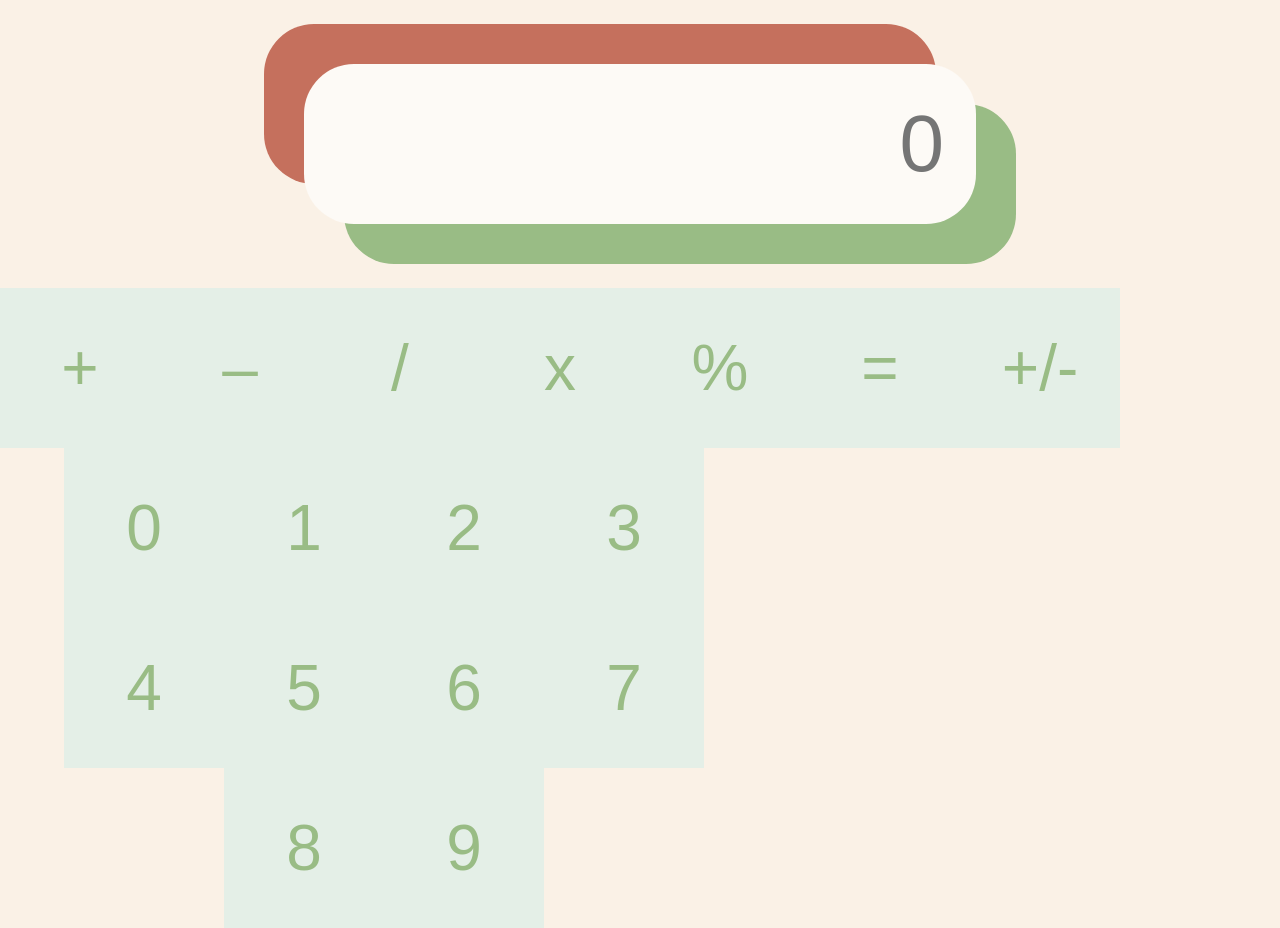
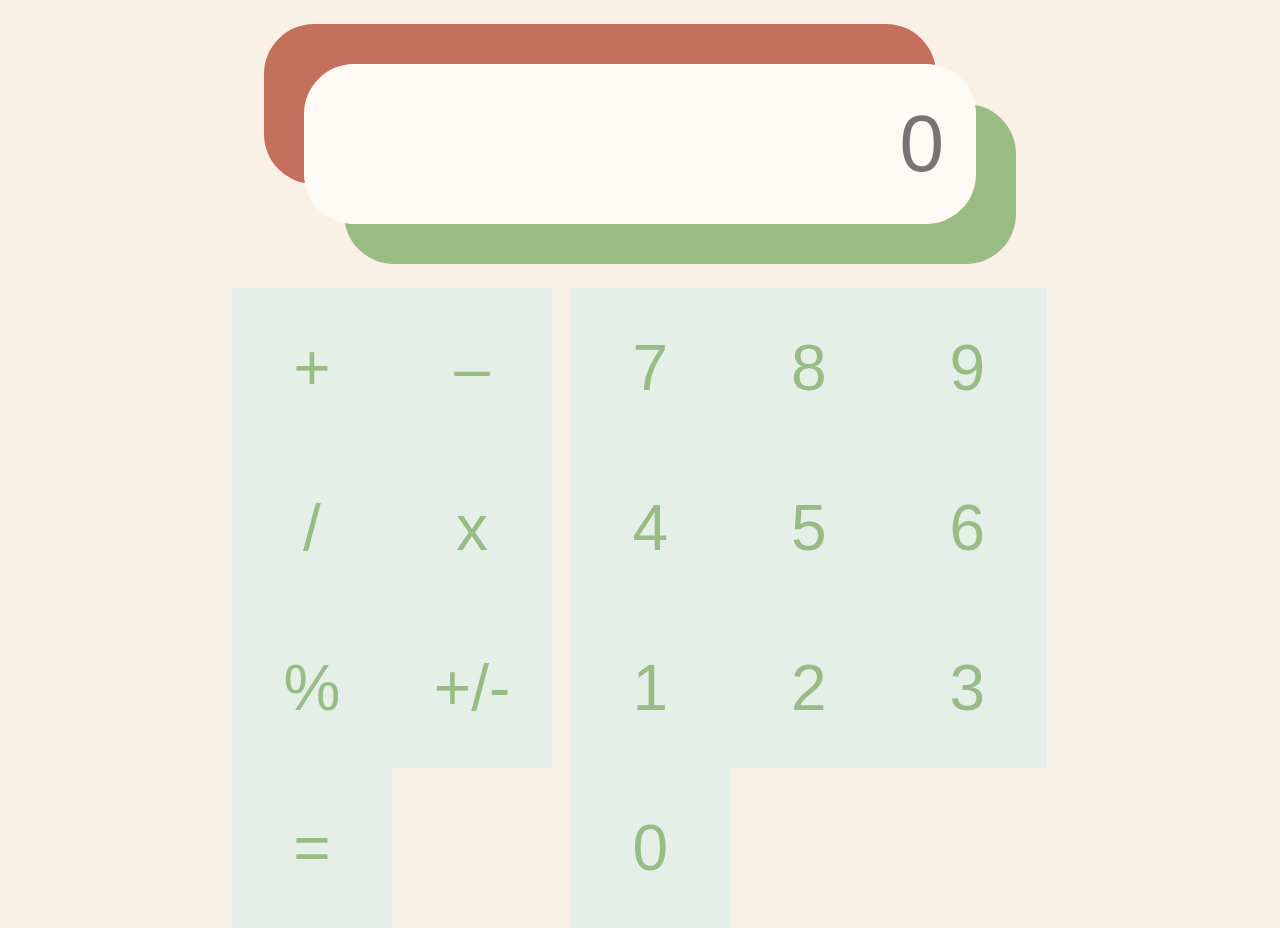
Before and after one commit to SofyaGrischenko/simple-calculator, a website built with webpack: page index.html in a window 1280 px wide. Built offline with nearby package versions, Linux system fonts and the light colour scheme; files whose address does not match are found by name.

Commit message:
feat: add keyaboard & input components

```diff
--- a/eslint.config.mjs
+++ b/eslint.config.mjs
@@ -5,6 +5,9 @@ import pluginPrettier from 'eslint-plugin-prettier';
 import { defineConfig } from 'eslint/config';
 
 export default defineConfig([
+  {
+    ignores: ['dist/**'],
+  },
   {
     files: ['**/*.{js,mjs,cjs}'],
     languageOptions: {
--- /dev/null
+++ b/src/components/Input.js
@@ -0,0 +1,19 @@
+import '../styles/index.scss';
+
+export function createInput() {
+  const input = document.createElement('input');
+  input.placeholder = '0';
+  input.classList.add('input');
+
+  input.addEventListener('keydown', (e) => {
+    const allowed = ['Backspace', 'Delete', 'ArrowLeft', 'ArrowRight'];
+    if ((e.key >= '0' && e.key <= '9') || allowed.includes(e.key)) return;
+    e.preventDefault();
+  });
+
+  input.addEventListener('input', () => {
+    input.value = input.value.replace(/\D/g, '');
+  });
+
+  return input;
+}
--- /dev/null
+++ b/src/components/Keyboard.js
@@ -0,0 +1,31 @@
+import '../styles/index.scss';
+
+export function createKeyboard() {
+  const keyboard = document.createElement('div');
+  keyboard.classList.add('keyboard');
+  const keys = ['7', '8', '9', '4', '5', '6', '1', '2', '3', '0'];
+  const operators = ['+', '–', '/', 'x', '%', '+/-', '='];
+
+  const numsContainer = document.createElement('div');
+  numsContainer.classList.add('numpad');
+  for (let key of keys) {
+    numsContainer.appendChild(buttons(key));
+  }
+
+  const operatorsContainer = document.createElement('div');
+  operatorsContainer.classList.add('operators');
+  for (let key of operators) {
+    operatorsContainer.appendChild(buttons(key));
+  }
+
+  keyboard.append(operatorsContainer, numsContainer);
+  return keyboard;
+}
+
+function buttons(text) {
+  const button = document.createElement('button');
+  button.textContent = text;
+  button.classList.add('button');
+
+  return button;
+}
--- a/src/index.js
+++ b/src/index.js
@@ -1,56 +1,15 @@
 import './styles/index.scss';
+import { createInput } from './components/Input';
+import { createKeyboard } from './components/Keyboard';
 
 function main() {
   const container = document.createElement('div');
   container.classList.add('main');
 
-  const input = document.createElement('input');
-  input.classList.add('input');
-  input.placeholder = '0';
-  container.appendChild(input);
+  container.appendChild(createInput());
+  container.appendChild(createKeyboard());
 
-  const buttonsContainer = document.createElement('div');
-  buttonsContainer.classList.add('buttons-container');
-
-  buttonsContainer.appendChild(operators());
-  buttonsContainer.appendChild(numPad());
-  container.appendChild(buttonsContainer);
   document.body.appendChild(container);
 }
 
-function buttons(text) {
-  const button = document.createElement('button');
-  button.classList.add('button');
-  button.textContent = text;
-  button.addEventListener('click', () => {
-    console.log('click');
-  });
-  return button;
-}
-
-function numPad() {
-  const container = document.createElement('div');
-  container.classList.add('nampad');
-  for (let i = 0; i < 10; i++) {
-    container.appendChild(buttons(i));
-  }
-
-  return container;
-}
-
-function operators() {
-  const container = document.createElement('div');
-  container.classList.add('operators');
-
-  container.appendChild(buttons('+'));
-  container.appendChild(buttons('–'));
-  container.appendChild(buttons('/'));
-  container.appendChild(buttons('x'));
-  container.appendChild(buttons('%'));
-  container.appendChild(buttons('='));
-  container.appendChild(buttons('+/-'));
-
-  return container;
-}
-
 main();
--- a/src/styles/index.scss
+++ b/src/styles/index.scss
@@ -38,22 +38,39 @@ $accent-light: #c5705d;
   }
 }
 
-.buttons-container {
-  // display: grid;
-  // grid-template-columns: repeat(4, 1fr);
-}
-
 .button {
+  outline: none;
   width: 10rem;
   height: 10rem;
   font-size: 4rem;
   background-color: $btn-light;
   color: inherit;
+  transition: 0.2s ease-in;
+  cursor: pointer;
+
+  &:hover {
+    background-color: $text-light;
+    color: $btn-light;
+  }
+
+  &:active {
+    opacity: 0.5;
+  }
 }
 
-.nampad {
+.keyboard {
   display: flex;
   flex-wrap: wrap;
+  gap: 1rem;
+}
+
+.numpad {
+  display: grid;
+  grid-template-columns: repeat(3, 33%);
   justify-content: center;
-  width: 60%;
 }
+
+.operators {
+  display: grid;
+  grid-template-columns: repeat(2, 50%);
+}
```
Also changed, not shown: dist/bundle.js, src/styles/index.css, 1 other file.
